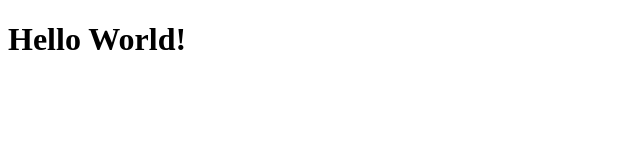
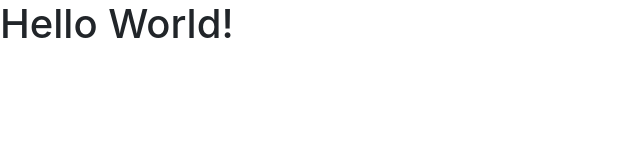
Before and after one commit to SunGg12138/SunGg12138.github.io, a plain HTML site: page index.html in a window 1280 px wide. Shown: the whole page, without its empty margins (0-640 px from the left). Drawn offline with nearby package versions, Linux system fonts and the light colour scheme.

Commit message:
index.html

```diff
--- a/index.html
+++ b/index.html
@@ -1,8 +1,10 @@
 <!DOCTYPE html>
-<html lang="en">
+<html lang="zh-cn">
 <head>
 	<meta charset="UTF-8">
 	<title>IO</title>
+	<link rel="stylesheet" href="lib/node_modules/bootstrap/dist/css/bootstrap.min.css">
+	<link rel="stylesheet" href="css/style.css">
 </head>
 <body>
 	<h1>Hello World!</h1>
```
